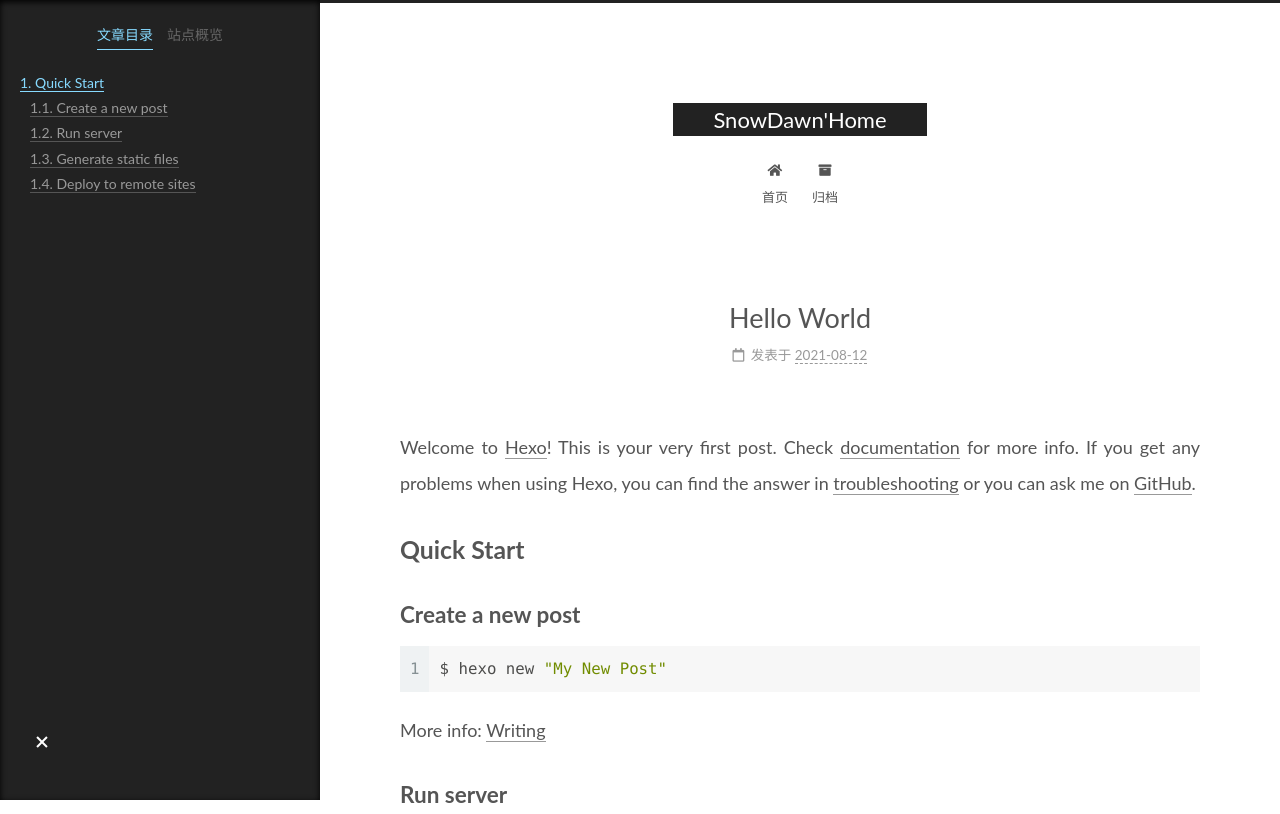
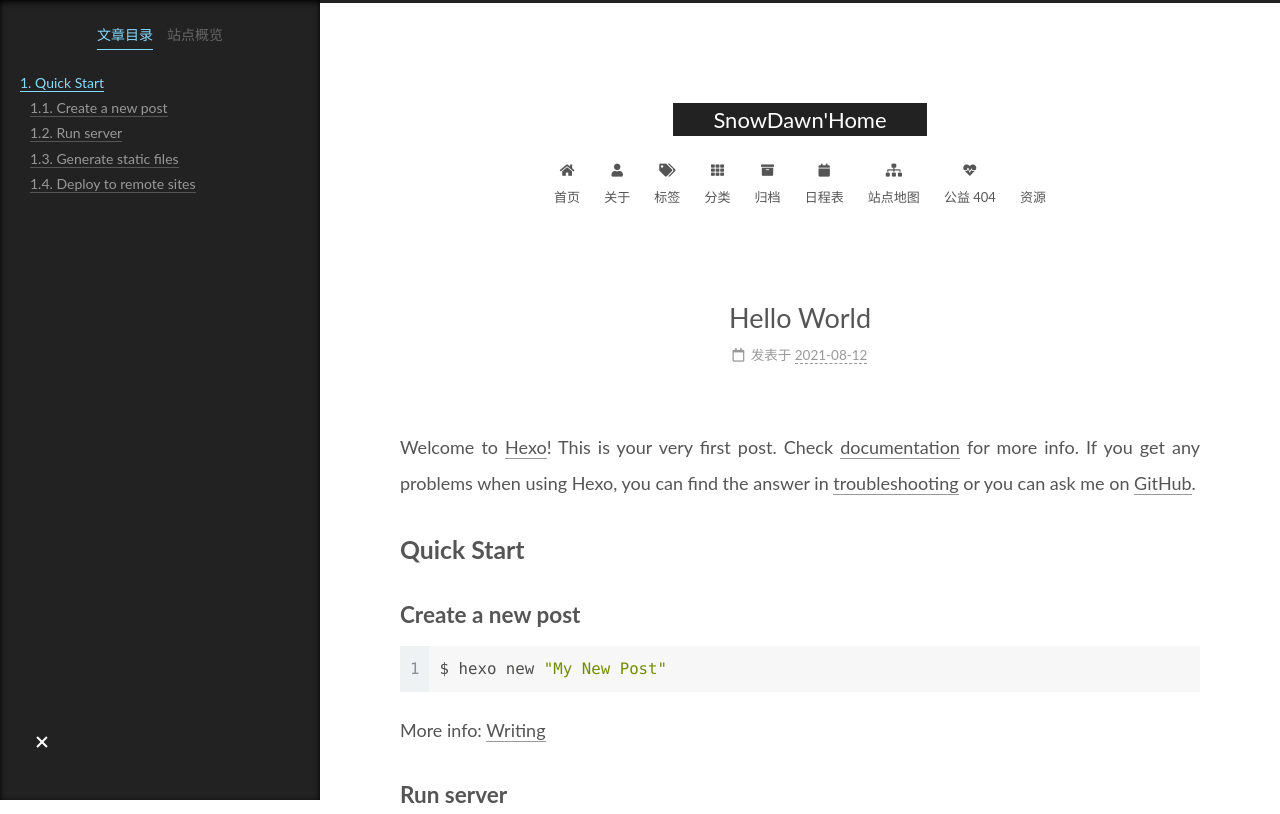
Before and after one commit to SnowDawn933/SnowDawn933.github.io, a plain HTML site: page 2021/08/12/hello-world/index.html in a window 1280 px wide. Shown: the top 814 px of the page. Drawn offline with Linux system fonts and the light colour scheme.

Commit message:
Site updated: 2021-08-13 11:19:34

```diff
--- a/2021/08/12/hello-world/index.html
+++ b/2021/08/12/hello-world/index.html
@@ -117,9 +117,44 @@
     <a href="/" rel="section"><i class="fa fa-home fa-fw"></i>首页</a>
 
   </li>
+        <li class="menu-item menu-item-about">
+
+    <a href="/about/" rel="section"><i class="fa fa-user fa-fw"></i>关于</a>
+
+  </li>
+        <li class="menu-item menu-item-tags">
+
+    <a href="/tags/" rel="section"><i class="fa fa-tags fa-fw"></i>标签</a>
+
+  </li>
+        <li class="menu-item menu-item-categories">
+
+    <a href="/categories/" rel="section"><i class="fa fa-th fa-fw"></i>分类</a>
+
+  </li>
         <li class="menu-item menu-item-archives">
 
     <a href="/archives/" rel="section"><i class="fa fa-archive fa-fw"></i>归档</a>
+
+  </li>
+        <li class="menu-item menu-item-schedule">
+
+    <a href="/schedule/" rel="section"><i class="fa fa-calendar fa-fw"></i>日程表</a>
+
+  </li>
+        <li class="menu-item menu-item-sitemap">
+
+    <a href="/sitemap.xml" rel="section"><i class="fa fa-sitemap fa-fw"></i>站点地图</a>
+
+  </li>
+        <li class="menu-item menu-item-commonweal">
+
+    <a href="/404/" rel="section"><i class="fa fa-heartbeat fa-fw"></i>公益 404</a>
+
+  </li>
+        <li class="menu-item menu-item-resources">
+
+    <a href="/resources/" rel="section"><i class="download fa-fw"></i>资源</a>
 
   </li>
   </ul>
--- a/css/main.css
+++ b/css/main.css
@@ -1168,7 +1168,7 @@ pre .javascript .function {
 }
 .links-of-author a::before,
 .links-of-author span.exturl::before {
-  background: #d7ffbb;
+  background: #40d204;
   border-radius: 50%;
   content: ' ';
   display: inline-block;
```
Also changed, not shown: archives/2021/08/index.html (+35 -0 lines), archives/2021/index.html (+35 -0 lines), archives/index.html (+35 -0 lines), index.html (+35 -0 lines).
